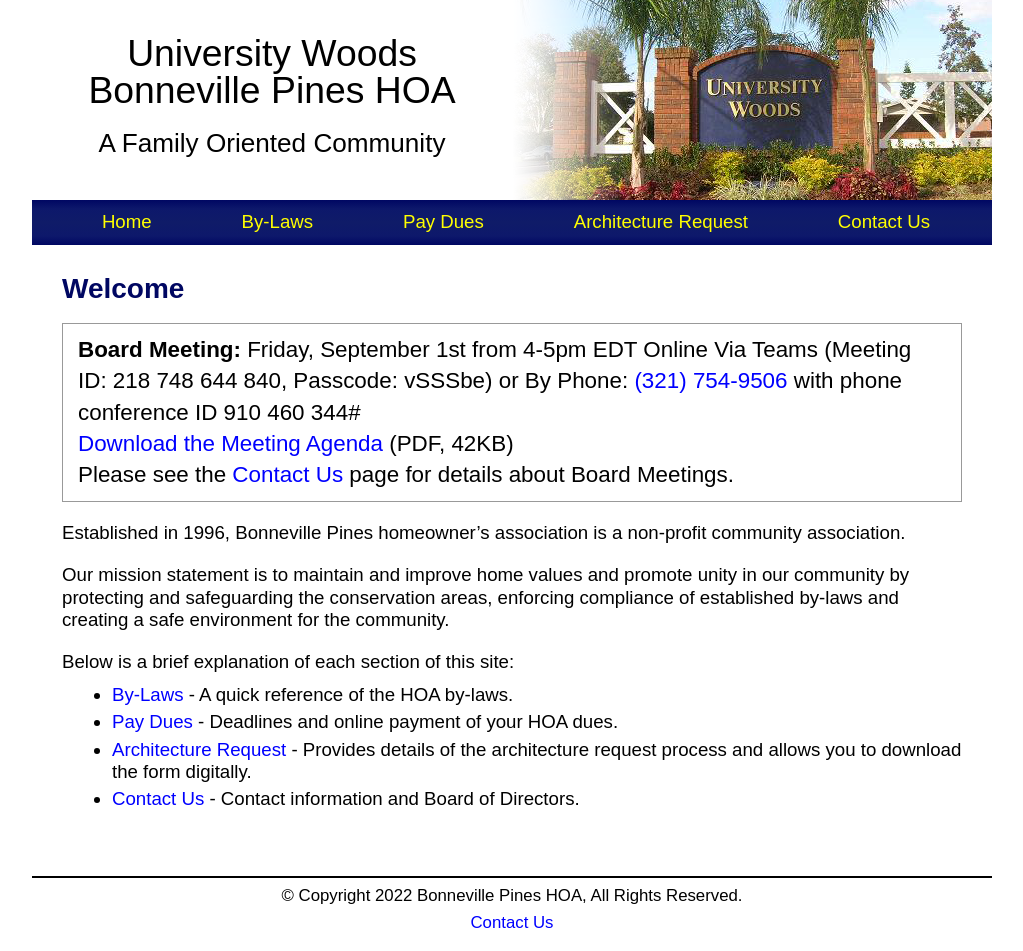
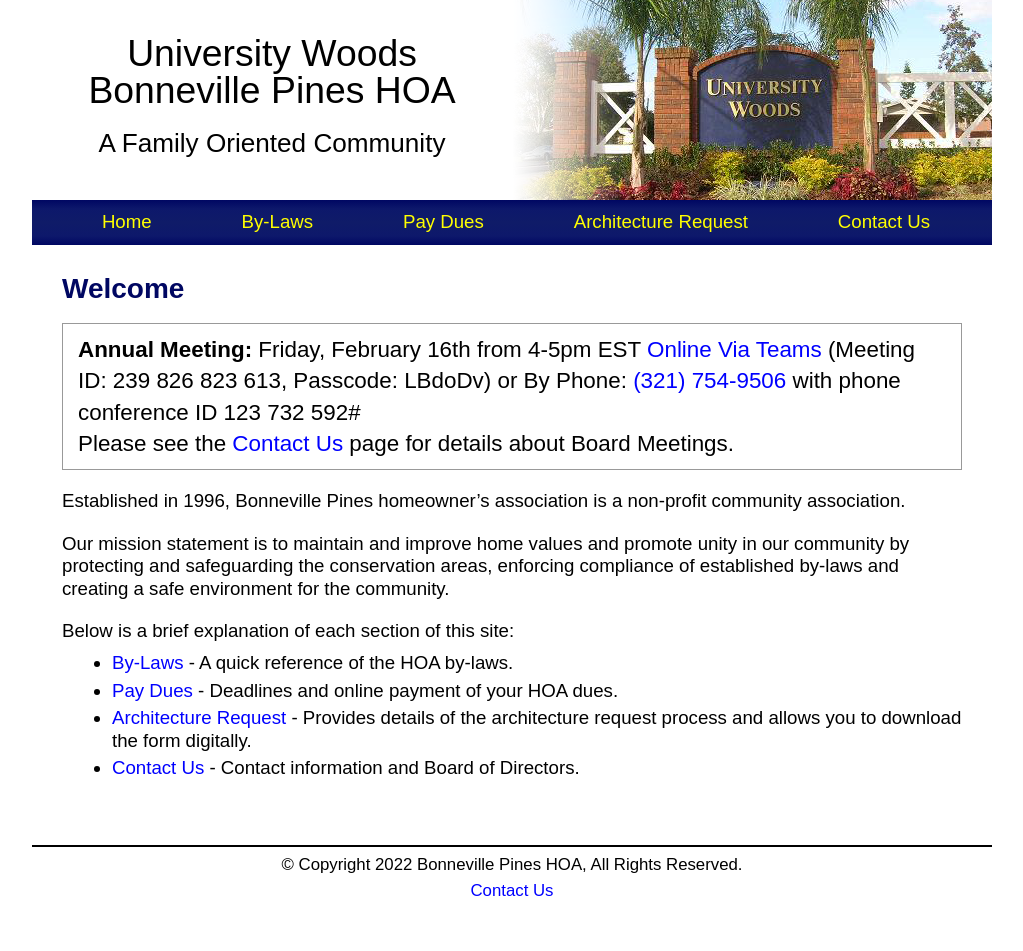
Before and after one commit to bphoa/website, a Jekyll site: the page built from index.md, in a window 1280 px wide. Shown: the whole page, without its empty margins (128-1151 px from the left). Built offline with Jekyll 4.4.1, drawn with Linux system fonts in a browser that asks for light colours; after the commit the page ends 920 px from its top, so only the background shows below that.

Commit message:
Update index.md
Add 2024 annual meeting

```diff
--- a/index.md
+++ b/index.md
@@ -3,8 +3,7 @@
 title: Welcome
 ---
 
-**Board Meeting:** Friday, September 1st from 4-5pm EDT Online Via Teams (Meeting ID: 218 748 644 840, Passcode: vSSSbe) or By Phone: <a href="tel:+13217549506">(321) 754-9506</a> with phone conference ID 910 460 344# \\
-[Download the Meeting Agenda]({{ site.url }}/assets/files/011390_BOD_agenda_1023.pdf) (PDF, 42KB) \\
+**Annual Meeting:** Friday, February 16th from 4-5pm EST [Online Via Teams](https://teams.microsoft.com/l/meetup-join/19%3ameeting_N2MwOWFmMGUtNTc1Zi00MzFkLWEwMGMtMDljMDU4MzAyOWFi%40thread.v2/0?context=%7b%22Tid%22%3a%22a1cf3136-ea50-4354-ad39-345d96aeab4c%22%2c%22Oid%22%3a%22f0ada0c0-6bc6-494a-94e2-e93bbd59498c%22%7d) (Meeting ID: 239 826 823 613, Passcode: LBdoDv) or By Phone: <a href="tel:+13217549506">(321) 754-9506</a> with phone conference ID 123 732 592# \\
 Please see the [Contact Us](contact) page for details about Board Meetings.
 {: .alert}
 
```
